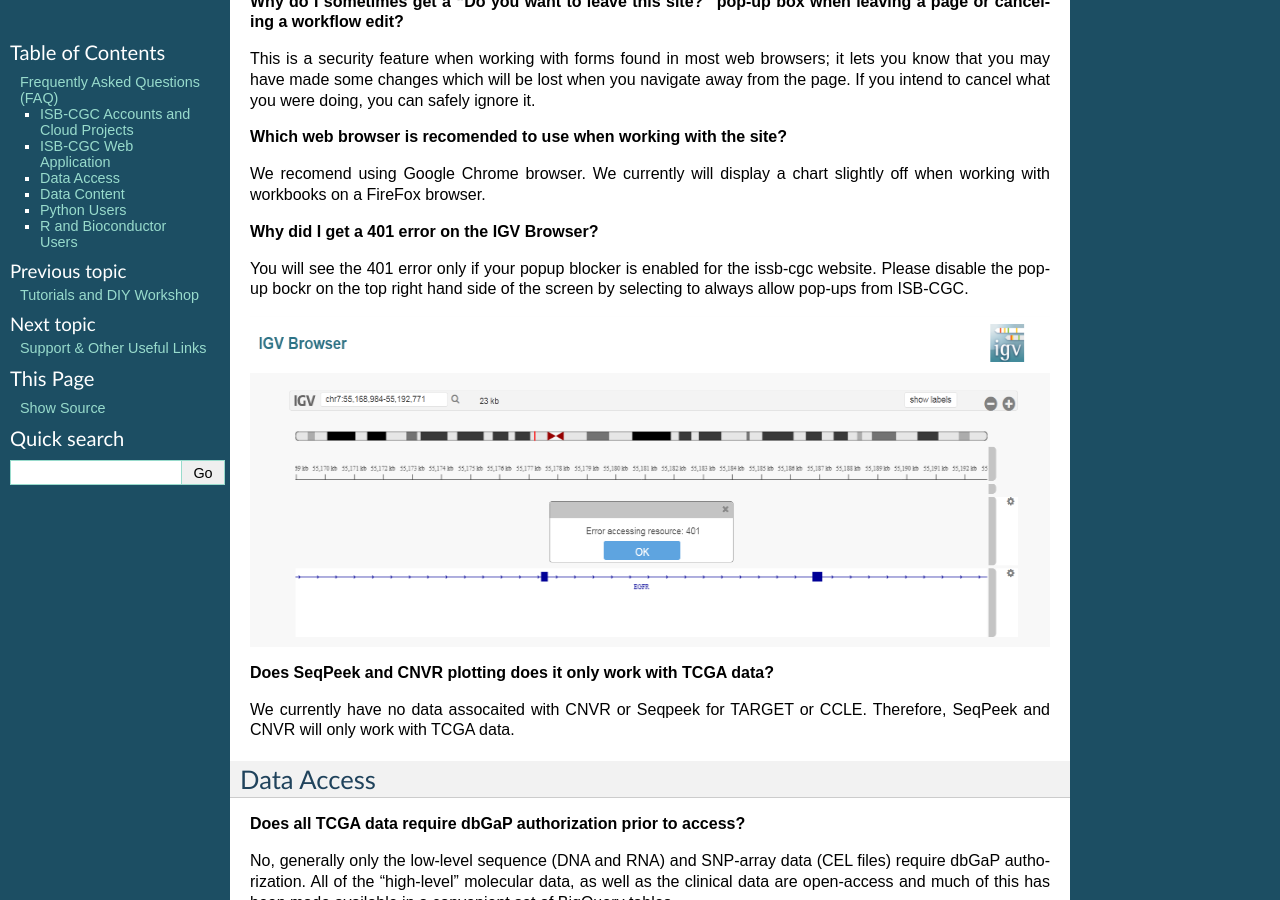
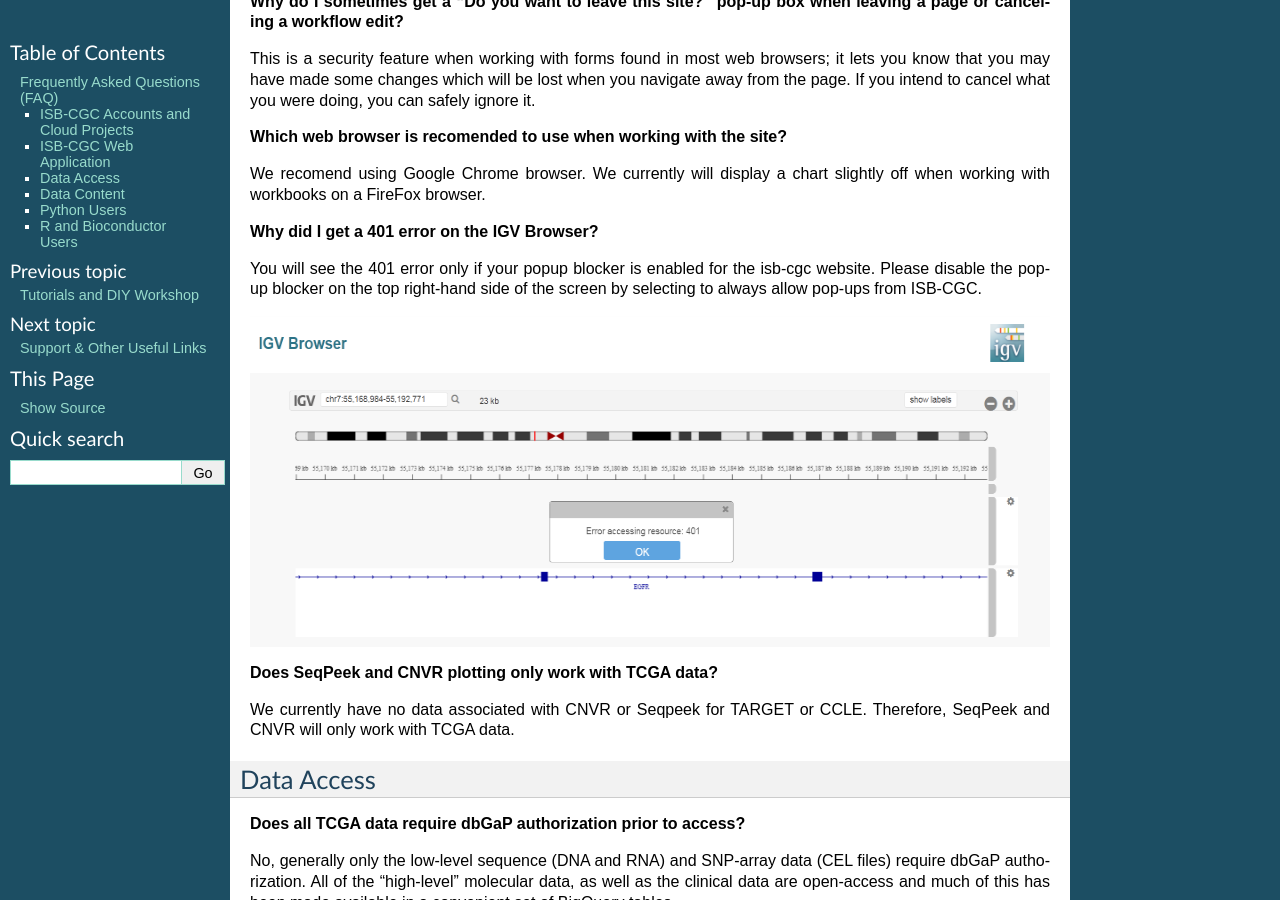
Before and after one commit to isb-cgc/readthedocs, a Sphinx documentation site: the page built from docs/source/sections/FAQ.rst, in a window 1280 px wide and 900 px high, scrolled down 2450 px. Built offline with Sphinx 7.4.7, drawn with Linux system fonts in a browser that asks for light colours; pages that are not in the unit, such as notebooks, are missing from menus.

Commit message:
spell check

```diff
--- a/docs/source/sections/FAQ.rst
+++ b/docs/source/sections/FAQ.rst
@@ -94,16 +94,17 @@ We recomend using Google Chrome browser.  We currently will display a chart slig
 
 **Why did I get a 401 error on the IGV Browser?**
 
-You will see the 401 error only if your popup blocker is enabled for the issb-cgc website.  Please disable the pop-up bockr on the top right hand side of the screen by selecting to always allow pop-ups from ISB-CGC.
+You will see the 401 error only if your popup blocker is enabled for the isb-cgc website.  Please disable the pop-up blocker on the top right-hand side of the screen by selecting to always allow pop-ups from ISB-CGC.
 
 .. image:: 401ErrorIGVBrowser.PNG
    :scale: 50
    :align: center
 
 
-**Does SeqPeek and CNVR plotting does it only work with TCGA data?**
+**Does SeqPeek and CNVR plotting only work with TCGA data?**
 
-We currently have no data assocaited with CNVR or Seqpeek for TARGET or CCLE.  Therefore, SeqPeek and CNVR will only work with TCGA data.
+We currently have no data associated with CNVR or Seqpeek for TARGET or CCLE.  Therefore, SeqPeek and CNVR will only work with TCGA data.
+
 
 Data Access
 ###########
```
